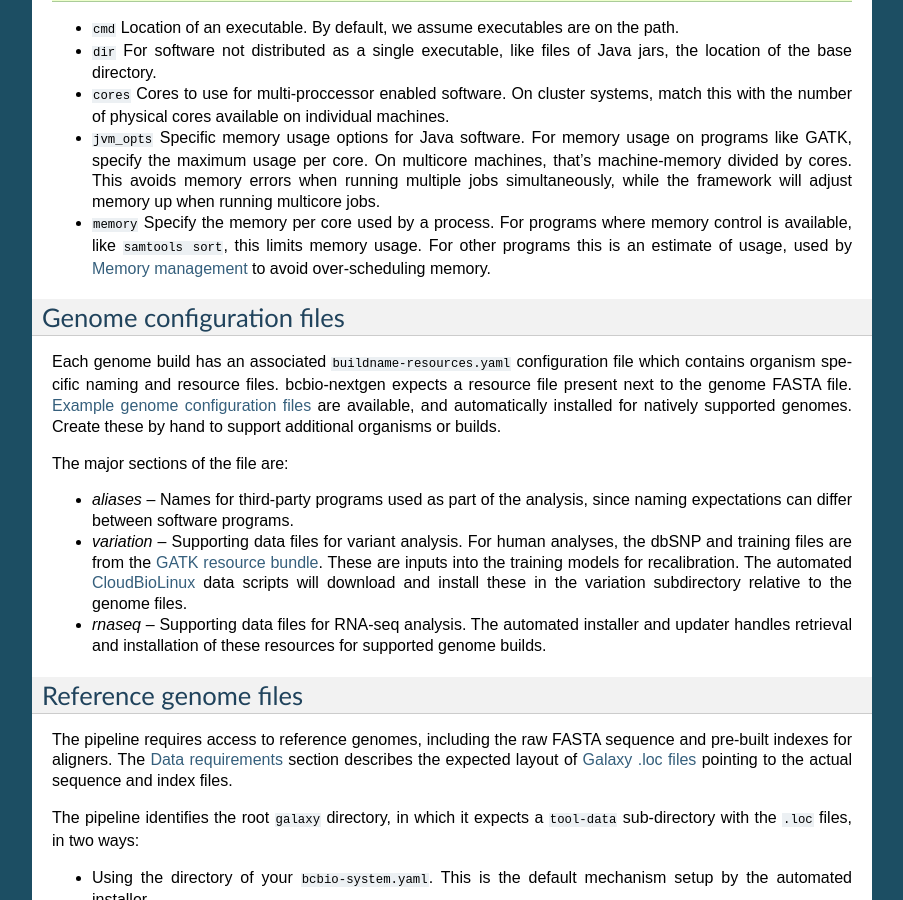
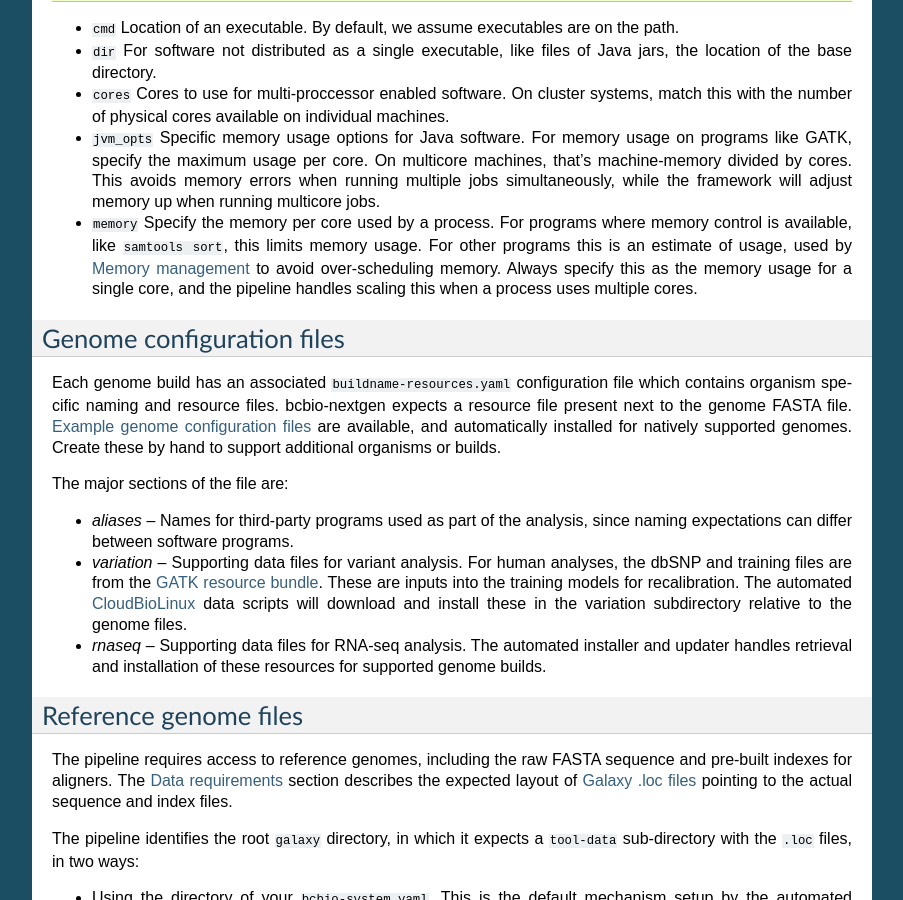
Before and after one commit to bcbio/bcbio-nextgen, a Sphinx documentation site: the page built from docs/contents/configuration.rst, in a window 1280 px wide and 900 px high, scrolled down 4845 px. Shown: the whole window, without its empty margins (198-1101 px from the left). Built offline with Sphinx 7.4.7, drawn with Linux system fonts in a browser that asks for light colours.

Commit message:
Improve documentation on memory management to emphasize that specifications in bcbio_system.yaml are per-core. #135

```diff
--- a/docs/contents/configuration.rst
+++ b/docs/contents/configuration.rst
@@ -328,7 +328,10 @@ and memory and compute resources to devote to them::
 - ``memory`` Specify the memory per core used by a process. For programs
   where memory control is available, like ``samtools sort``,
   this limits memory usage. For other programs this is an estimate of
-  usage, used by :ref:`memory-management` to avoid over-scheduling memory.
+  usage, used by :ref:`memory-management` to avoid over-scheduling
+  memory. Always specify this as the memory usage for a single core,
+  and the pipeline handles scaling this when a process uses multiple
+  cores.
 
 .. _bcbio.variation: https://github.com/chapmanb/bcbio.variation
 .. _CloudBioLinux: https://github.com/chapmanb/cloudbiolinux
```
Also changed, not shown: docs/contents/parallel.rst (+7 -5 lines).
